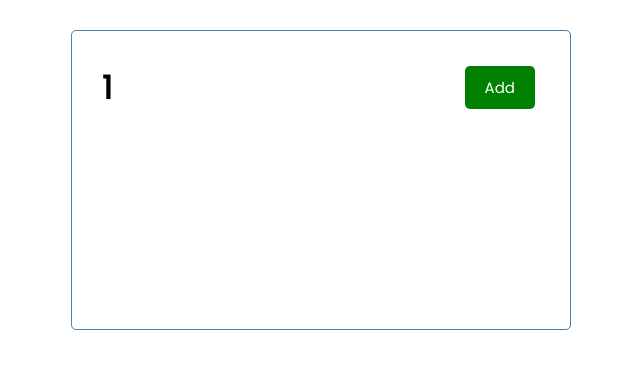
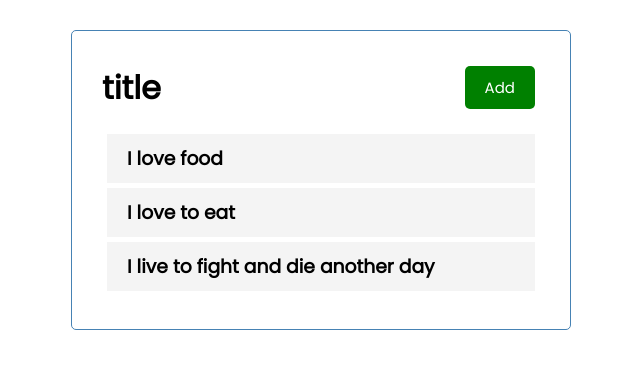
Before and after one commit to Super-Rogatory/react-util, a React (Create React App) app in the folder react-tasker/: page / in a window 1280 px wide. Shown: the top 368 px of the page, without its empty margins (319-959 px from the left). Built offline with nearby package versions, Linux system fonts and the light colour scheme.

Commit message:
Global Components to -> Button, Header, Task, Tasks

```diff
--- a/react-tasker/src/App.js
+++ b/react-tasker/src/App.js
@@ -1,12 +1,28 @@
+import { useState } from 'react';
 import Header from './components/Header'
-
+import Tasks from './components/Tasks'
+// Anything here is the global state.
 
 function App() {
+  const [tasks, setTasks] = useState([
+    {
+        id: 1,
+        text: 'I love food',
+    },
+    {
+        id: 2,
+        text: 'I love to eat',
+    },
+    {
+        id: 3,
+        text: 'I live to fight and die another day'
+    },
+]);
   return (
     <div className="container">
-      <Header title={1}/>
+      <Header title='title'/>
+      <Tasks tasks={tasks}/>
     </div>
-
   );
 }
 
--- /dev/null
+++ b/react-tasker/src/components/Task.js
@@ -0,0 +1,11 @@
+import React from 'react';
+
+function Task({ task }) {
+    return (
+        <div className='task'>
+            <h3>{task.text}</h3>
+        </div>
+    )
+}
+
+export default Task;
--- /dev/null
+++ b/react-tasker/src/components/Tasks.js
@@ -0,0 +1,13 @@
+import React from 'react';
+import Task from './Task';
+
+function Tasks({tasks}) {
+  return (
+    <>
+      {tasks.map((task) => (
+        <Task key={task.id} task={task}/>
+      ))}
+    </>
+  );
+}
+export default Tasks;
```
Also changed, not shown: 1 other file (tests, documents, lock files or other folders).
